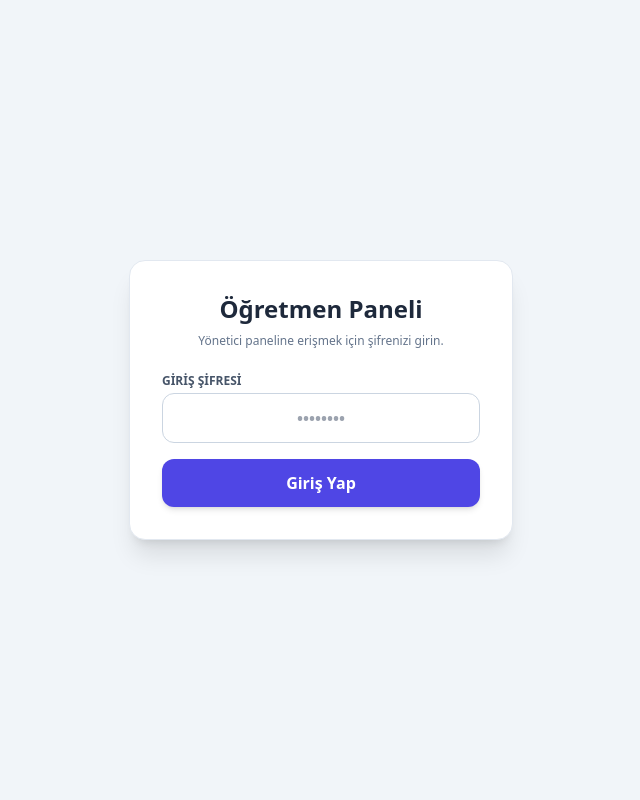
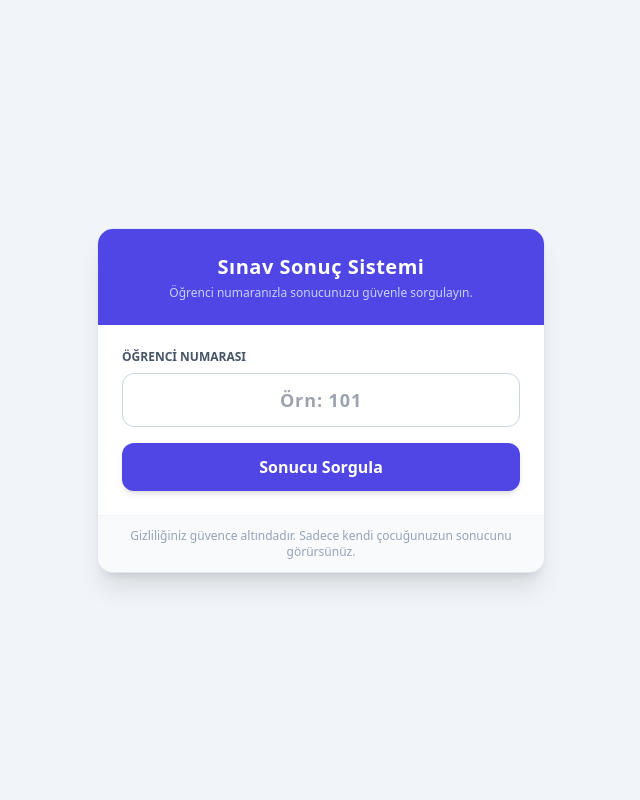
Before and after one commit to busrakaradeniz13/sinav-sistemi, a Flask app: page / in a window 1280 px wide. Shown: the whole page, without its empty margins (319-959 px from the left). Run offline with Flask 3, Linux system fonts and the light colour scheme; some libraries are stand-ins or nearby versions.

Commit message:
Replace teacher login page with student exam results page

```diff
--- a/templates/sorgula.html
+++ b/templates/sorgula.html
@@ -3,35 +3,69 @@
 <head>
     <meta charset="UTF-8">
     <meta name="viewport" content="width=device-width, initial-scale=1.0">
-    <title>Öğretmen Girişi</title>
+    <title>Öğrenci Sınav Sonuç Ekranı</title>
     <script src="https://cdn.tailwindcss.com"></script>
 </head>
-<body class="bg-slate-100 min-h-screen flex items-center justify-center p-4">
-    <div class="w-full max-w-sm bg-white rounded-2xl shadow-xl p-8 border border-slate-200">
-        <h2 class="text-2xl font-bold text-center text-slate-800 mb-2">Öğretmen Paneli</h2>
-        <p class="text-xs text-center text-slate-500 mb-6">Yönetici paneline erişmek için şifrenizi girin.</p>
+<body class="bg-slate-100 min-h-screen flex flex-col items-center justify-center p-4">
 
-        {% with messages = get_flashed_messages(with_categories=true) %}
-            {% if messages %}
-                {% for category, message in messages %}
-                    <div class="mb-4 p-3 bg-rose-50 text-rose-700 text-xs rounded-xl text-center font-semibold">
-                        {{ message }}
+    <div class="w-full max-w-md bg-white rounded-2xl shadow-xl overflow-hidden border border-slate-200">
+        <!-- Başlık Kısmı -->
+        <div class="bg-indigo-600 p-6 text-center text-white">
+            <h1 class="text-xl font-bold tracking-wide">Sınav Sonuç Sistemi</h1>
+            <p class="text-xs text-indigo-200 mt-1">Öğrenci numaranızla sonucunuzu güvenle sorgulayın.</p>
+        </div>
+
+        <!-- Form Kısmı -->
+        <div class="p-6">
+            <form method="POST" class="space-y-4">
+                <div>
+                    <label class="block text-xs font-semibold text-slate-600 uppercase mb-2">Öğrenci Numarası</label>
+                    <input type="text" name="ogrenci_no" placeholder="Örn: 101" required
+                        class="w-full px-4 py-3 rounded-xl border border-slate-300 focus:outline-none focus:ring-2 focus:ring-indigo-500 text-center font-bold text-lg text-slate-700 tracking-wider">
+                </div>
+                <button type="submit"
+                    class="w-full bg-indigo-600 hover:bg-indigo-700 text-white font-semibold py-3 rounded-xl transition duration-200 shadow-md">
+                    Sonucu Sorgula
+                </button>
+            </form>
+
+            <!-- Sonuç Gösterim Alanı (Flask 'sonuc' değişkenini yakalar) -->
+            {% if sonuc %}
+            <div class="mt-6 p-5 bg-emerald-50 border border-emerald-200 rounded-xl">
+                <div class="text-center pb-3 border-b border-emerald-200">
+                    <span class="text-xs text-emerald-600 font-bold uppercase tracking-wider">{{ sonuc.sinav }}</span>
+                    <h2 class="text-lg font-bold text-emerald-900 mt-1">{{ sonuc.ad }}</h2>
+                </div>
+                <div class="grid grid-cols-3 gap-2 mt-4 text-center">
+                    <div class="bg-white p-2.5 rounded-lg border border-emerald-100 shadow-sm">
+                        <span class="block text-xs text-slate-400 font-medium">Doğru</span>
+                        <span class="text-base font-bold text-emerald-600">{{ sonuc.dogru }}</span>
                     </div>
-                {% endfor %}
+                    <div class="bg-white p-2.5 rounded-lg border border-emerald-100 shadow-sm">
+                        <span class="block text-xs text-slate-400 font-medium">Yanlış</span>
+                        <span class="text-base font-bold text-rose-600">{{ sonuc.yanlis }}</span>
+                    </div>
+                    <div class="bg-white p-2.5 rounded-lg border border-emerald-100 shadow-sm">
+                        <span class="block text-xs text-slate-400 font-medium">Puan</span>
+                        <span class="text-base font-bold text-indigo-600">{{ sonuc.puan }}</span>
+                    </div>
+                </div>
+            </div>
             {% endif %}
-        {% endwith %}
 
-        <form method="POST" class="space-y-4">
-            <div>
-                <label class="block text-xs font-semibold text-slate-600 uppercase mb-1">Giriş Şifresi</label>
-                <input type="password" name="sifre" placeholder="••••••••" required
-                    class="w-full px-4 py-3 rounded-xl border border-slate-300 focus:outline-none focus:ring-2 focus:ring-indigo-500 text-center font-bold">
+            <!-- Hata Mesajı (Flask 'hata' değişkenini yakalar) -->
+            {% if hata %}
+            <div class="mt-6 p-4 bg-rose-50 border border-rose-200 rounded-xl text-rose-700 text-sm text-center font-medium">
+                {{ hata }}
             </div>
-            <button type="submit"
-                class="w-full bg-indigo-600 hover:bg-indigo-700 text-white font-semibold py-3 rounded-xl transition duration-200 shadow-md">
-                Giriş Yap
-            </button>
-        </form>
+            {% endif %}
+        </div>
+
+        <!-- Alt Bilgi -->
+        <div class="bg-slate-50 px-6 py-3 text-center border-t border-slate-100 text-xs text-slate-400">
+            Gizliliğiniz güvence altındadır. Sadece kendi çocuğunuzun sonucunu görürsünüz.
+        </div>
     </div>
+
 </body>
 </html>
```
